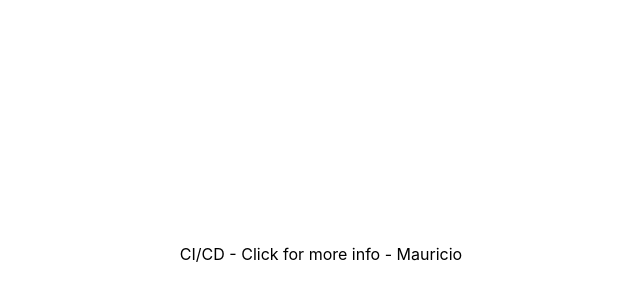
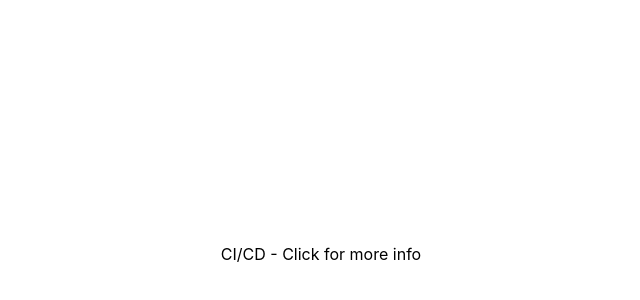
Before and after one commit to AdonysProg/cicd-nextjs-demo, a Next.js app: page / in a window 1280 px wide. Shown: the part 146-446 px from the top of the page, without its empty margins (319-959 px from the left). Built offline with nearby package versions, Linux system fonts and the light colour scheme.

Commit message:
chore: testing fix MED-003

```diff
--- a/pages/index.tsx
+++ b/pages/index.tsx
@@ -6,8 +6,8 @@ export default function Home() {
   return (
     <div>
              <a target="_blank" href="https://youtu.be/dQw4w9WgXcQ" rel="noreferrer">
-        CI/CD - Click for more info - Mauricio
-</a>
+        CI/CD - Click for more info
+  </a>
     </div>
   );
 }
```
